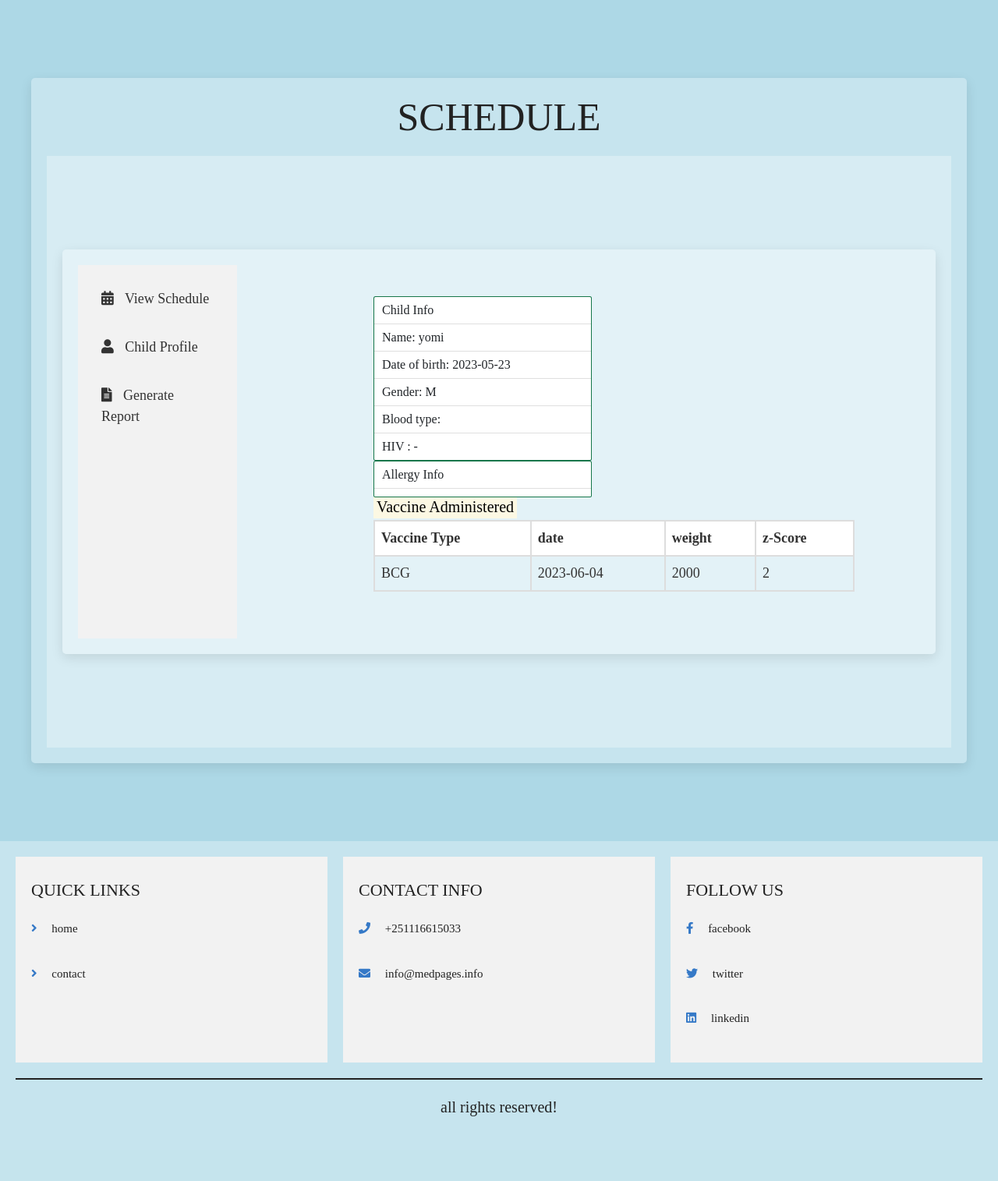
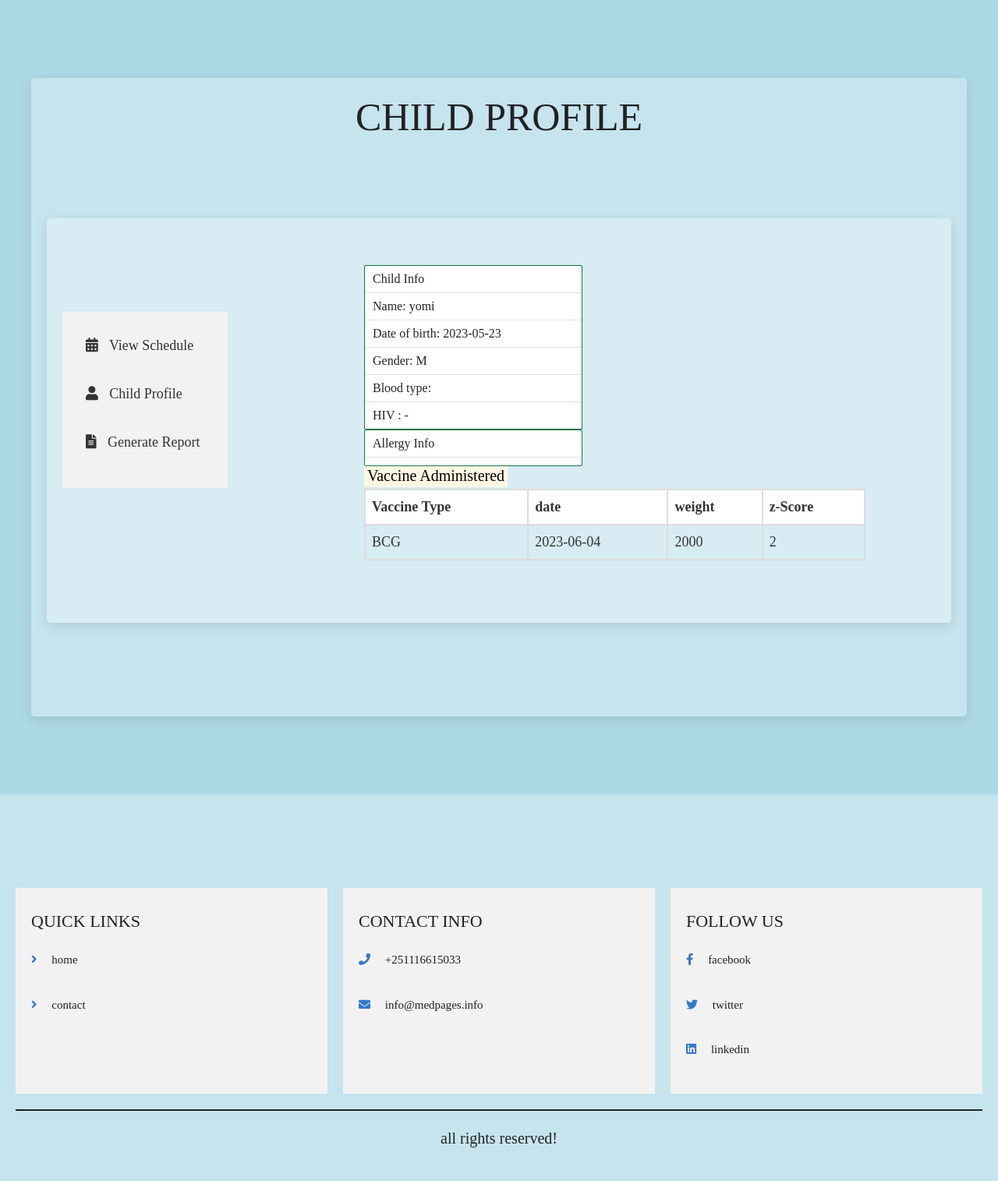
Before and after one commit to lensesorsa/lense, a PHP site: page /childprofile.php in a window 1280 px wide. Shown: the part 80-1595 px from the top of the page at 78% size. Before the commit the page ends 1512 px from the top, so only its background shows below. Run offline with PHP 8.4, Linux system fonts and the light colour scheme; the visitor is signed in with stand-in values (Sample User, id 1); data comes from the database, SQL or seed files in the repository.

Commit message:
update title

```diff
--- a/childprofile.php
+++ b/childprofile.php
@@ -97,11 +97,12 @@
    .box {
       background-color: #f2f2f2;
       padding: 20px;
-      height: 100%;
-      position: sticky;
+      height: auto;
+      /* position: sticky; */
       left: 0;
       top: 0;
       overflow-y: auto;
+      margin-top:10rem;
    }
 
    .box a {
@@ -161,8 +162,8 @@
 <body style="background-color:lightblue">
    <?php @include 'Phome.php'; ?>
    <div class="container">
-      <h1 class="heading">Schedule</h1>
-      <section class="footer">
+      <h1 class="heading">Child Profile</h1>
+      <!-- <section class="footer"> -->
          <!-- <div class="box-container"> -->
             <div class="container">
                <div class="row">
@@ -183,7 +184,6 @@
                            try {
                               $conn = new PDO("mysql:host=$host;dbname=$dbname", $username, $password);
                               $conn->setAttribute(PDO::ATTR_ERRMODE, PDO::ERRMODE_EXCEPTION);
-
                               $stmt = $conn->query("SELECT name, DOB,gender,HIV_status,blood_type FROM child where c_id='$c_id'"); //where child is his own child's session
 
                               while (($row = $stmt->fetch())) {
@@ -203,6 +203,7 @@
                                     echo '</ul>';
                                     echo '</div>';
                               }
+
 
                               // $stmt = $conn->query("SELECT name, blood_type, DOB FROM child where c_id='$c_id'"); //where child is his own child's session
                               $select = $conn->query("SELECT f_name, m_name, email, number from parent where c_id='$c_id'");
```
